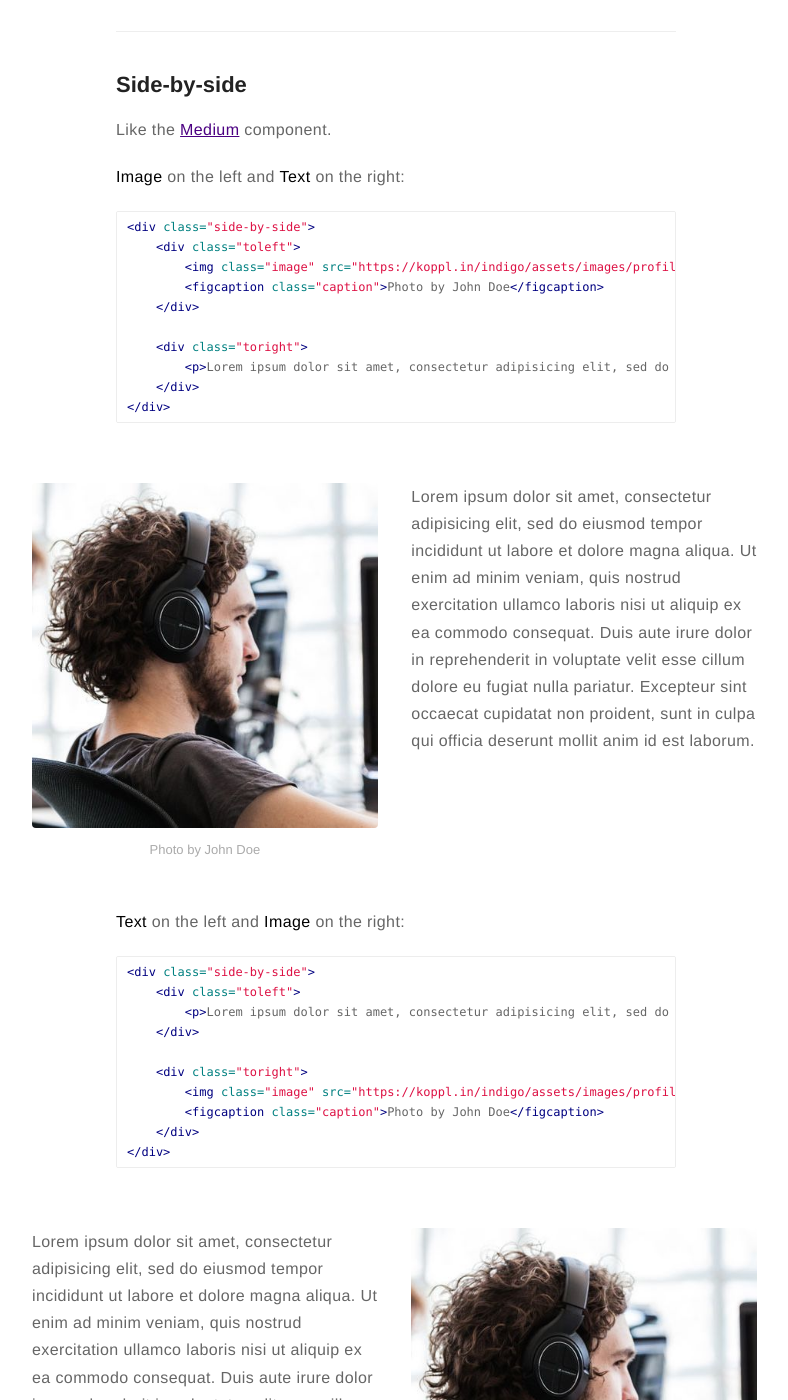
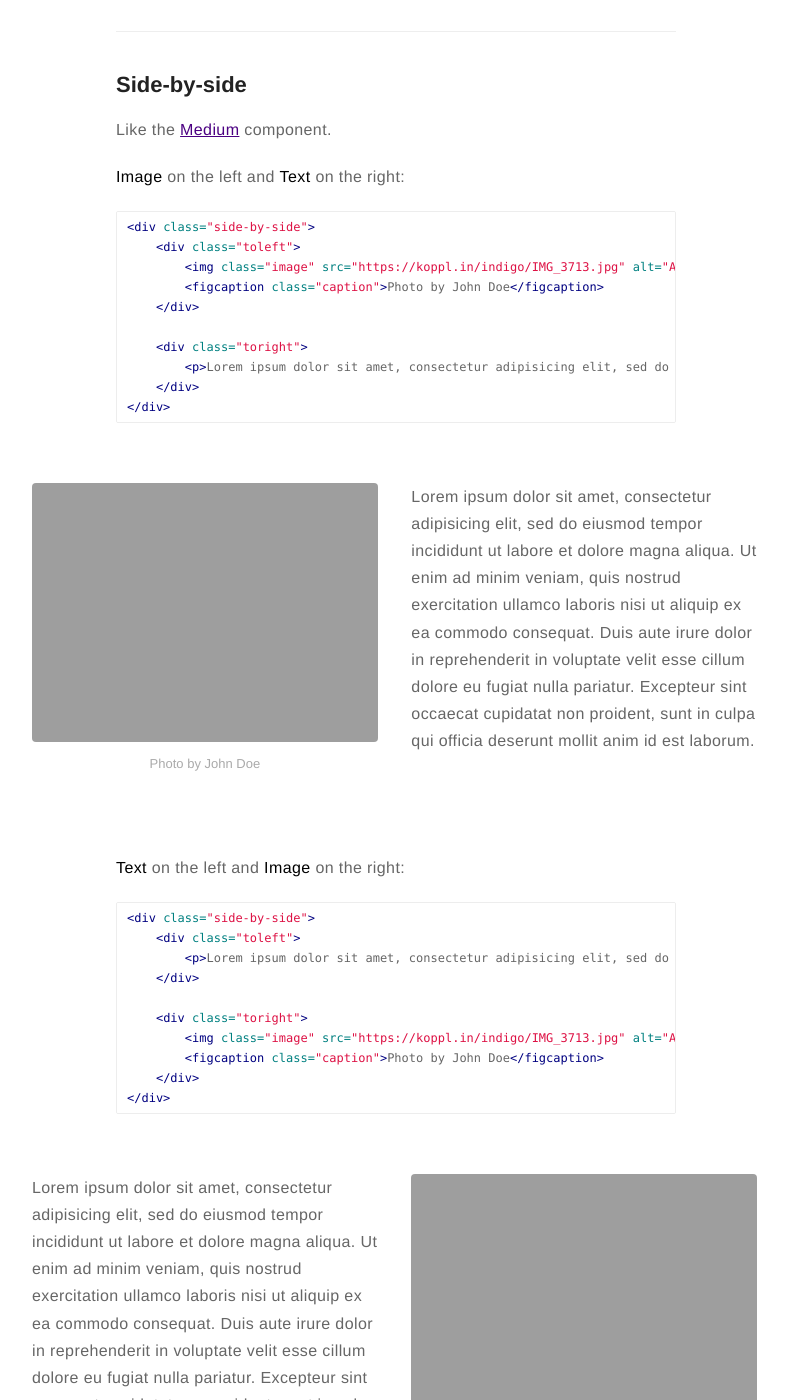
Before and after one commit to Siaan/Siaan.github.io, a Jekyll site: the page built from _posts/2015-02-24-markdown-extra-components.markdown, in a window 1280 px wide and 1400 px high, scrolled down 1068 px. Shown: the whole window, without its empty margins (244-1032 px from the left). Built offline with Jekyll 4.4.1, drawn with Linux system fonts in a browser that asks for light colours; comment, search, counter and statistics services are not loaded; some of the changed lines change nothing that is shown; some of the changed text lies outside the part shown.

Commit message:
Update _config.yml

```diff
--- a/_config.yml
+++ b/_config.yml
@@ -8,13 +8,13 @@
 # if it's an external image, update below for true
 # better with square images
 external-image: false
-picture: assets/images/profile.jpg
+picture: IMG_3713.jpg
 
 # If you want to include your resume, set to true
 # and specify source (external or local).
-resume: true
-resume-external: true
-resume-url: https://google.com/?q=my+resume
+#resume: false
+#resume-external: false
+#resume-url: https://google.com/?q=my+resume
 
 url: https://koppl.in/indigo
 # your url: http://USERNAME.github.io
@@ -34,12 +34,12 @@
   categories: [blog, project] # only show disqus for posts that have these categories
 
 # if you don't have any of social below, comment the line
-facebook: myfacebook
-twitter: mytwitter
+facebook: sian.leekitt
+#twitter: mytwitter
 # google: mygoogle
 # instagram: myinstagram
 # pinterest: mypinterest
-# linkedin: mylinkedin
+linkedin: in/sian-lee-kitt-35a311163/
 # youtube: myyoutube
 # spotify: myspotify
 github: mygithub
@@ -48,10 +48,10 @@
 # stackoverflow: 7044681/mystackoverflow
 # quora: userquora
 # reddit: username
-medium: medium
+#medium: medium
 # vimeo: myvimeo
 # lanyrd: mylanyrd
-email: myemail@gmail.com
+email: sll2190@columbia.edu
 
 authors:
     johndoe:
@@ -80,8 +80,8 @@
 projects: true
 
 # if you don't need "about" or "blog", comment them out below
-about: true
-blog: true
+#about: true
+#blog: true
 
 # do you want to show the "read time" of the posts?
 read-time: true
@@ -96,7 +96,7 @@
 post-advance-links: [blog]
 
 # show author block at the end of a post ?
-show-author: true
+#show-author: true
 
 # do you want some animations?
 animation: true
```
